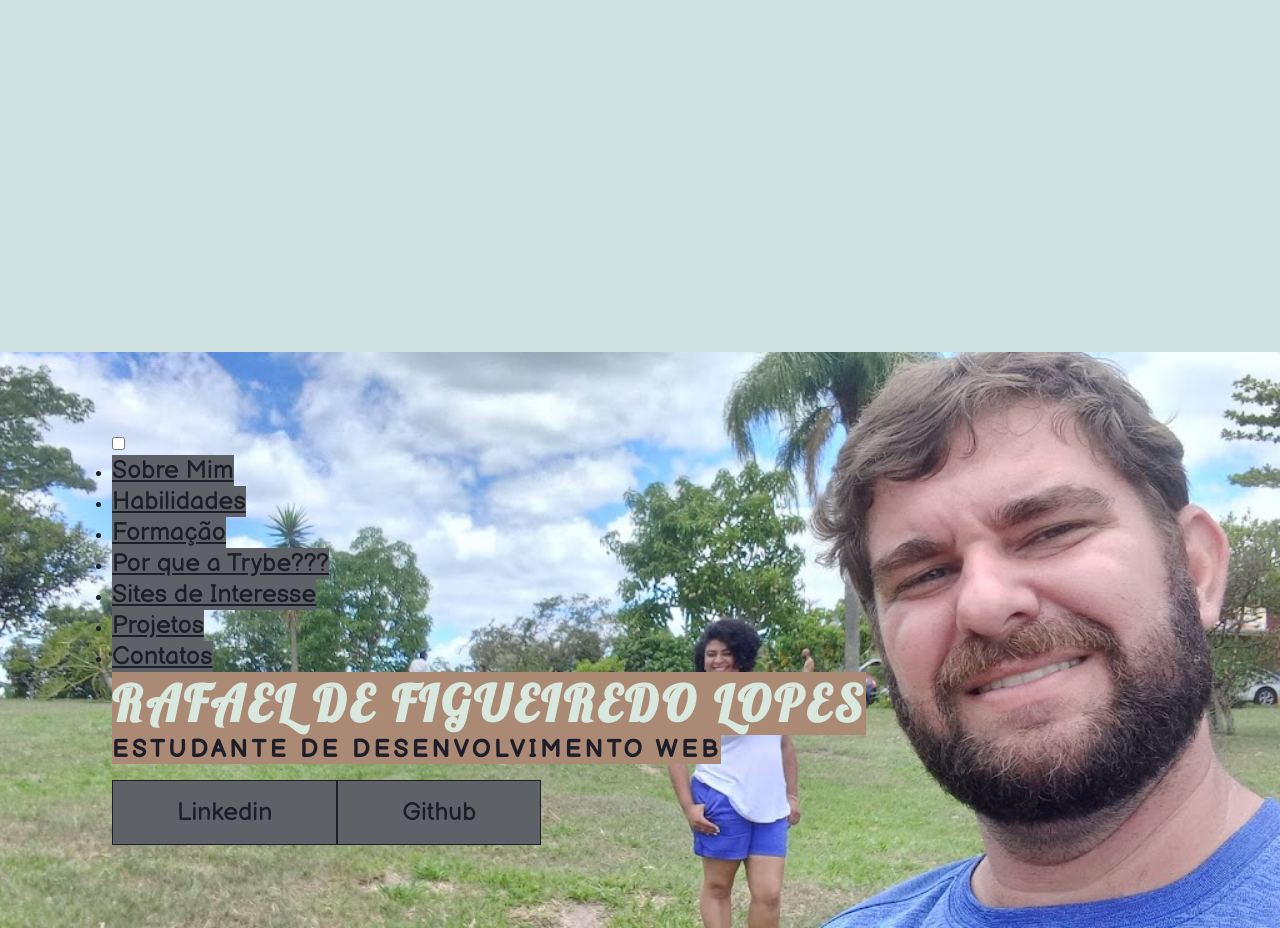
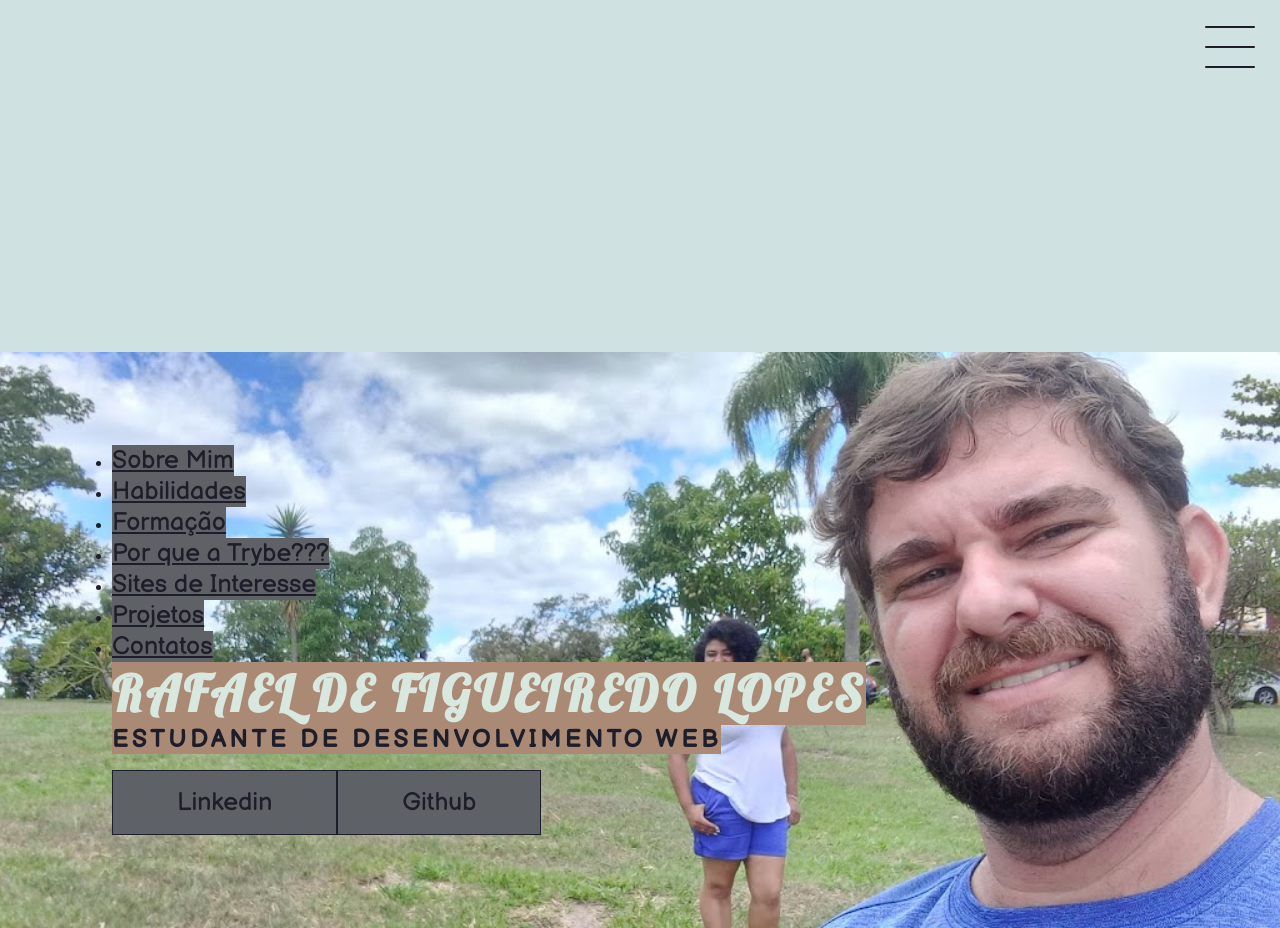
Before and after one commit to Rafaelflopes152/Rafaelflopes152.github.io, a plain HTML site: page index.html in a window 1280 px wide. Shown: the top 928 px of the page. Drawn offline with Linux system fonts and the light colour scheme.

Commit message:
inicio menu bolha2

```diff
--- a/index.html
+++ b/index.html
@@ -51,7 +51,7 @@
     </header>
     <main class="container">
         <div>
-            <h1>Rafael De Figueiredo Lopes</h1>
+            <!-- <h1>Rafael De Figueiredo Lopes</h1> -->
             <div class="image-container">
                 <img id="minha_foto" src="./imagens/perfil.jpg" alt="Rafael De Figueiredo Lopes">
                 <p class="descrficao"> Olá Sou o <strong><i>Rafael</i></strong>, sou aluno do curso de desenvolvedor web
--- a/style.css
+++ b/style.css
@@ -6,10 +6,10 @@
     font-family: 'Balsamiq Sans', cursive;
     color: #1E1E2A;
 }
-body{
+body {
     background-color: #CFE2E1ff;
 }
-.header-container{
+.header-container {
     height: 100vw;
     width: 100vw;
     background-color: #CFE2E1ff;
@@ -26,11 +26,11 @@ body{
     padding: 0 112px;
     position: relative;
 }
-.social-midia{
+.social-midia {
     margin-top: 1rem;
     display: flex;
 }
-.social-midia a{
+.social-midia a {
     text-decoration: none;
     color: #1E1E2A;
     padding: 1rem 4rem;
@@ -41,16 +41,50 @@ body{
     justify-content: center;
     transition: .5s ease-in-out;
 }
-
-a:hover{
+a:hover {
     background-color: #CFE2E1ff;
 }
-/* .container{
-
+/* menu hanburger */
+.checkbox-container{
+    display: flex;
+    align-items: center;
+    justify-content: center;
 }
-.footer{
-
-} */
+.checkbox{
+    height: 100px;
+    width: 100px;
+    position: absolute;
+    right: 0;
+    top: 0;
+    display: flex;
+    justify-content: center;
+    cursor: pointer;
+    z-index: 9999;
+    transition: 400ms ease-in-out 0s;
+}
+.checkbox .trace{
+    width: 50px;
+    height: 2px;
+    background-color: #1E1E2A;
+    position: absolute;
+    border-radius: 4px;
+    transition: 0.5s ease-in-out;
+}
+.checkbox .trace:nth-child(1){
+    top: 26px;
+    transform:rotate(z);
+}
+.checkbox .trace:nth-child(2){
+    top: 46px;
+    transform:rotate(z);
+}
+.checkbox .trace:nth-child(3){
+    top: 66px;
+    transform:rotate(z);
+}
+#toggle{
+    display: none;
+}
 h1{
     font-size: 50px;
     color: #D8E8DFff;
```
